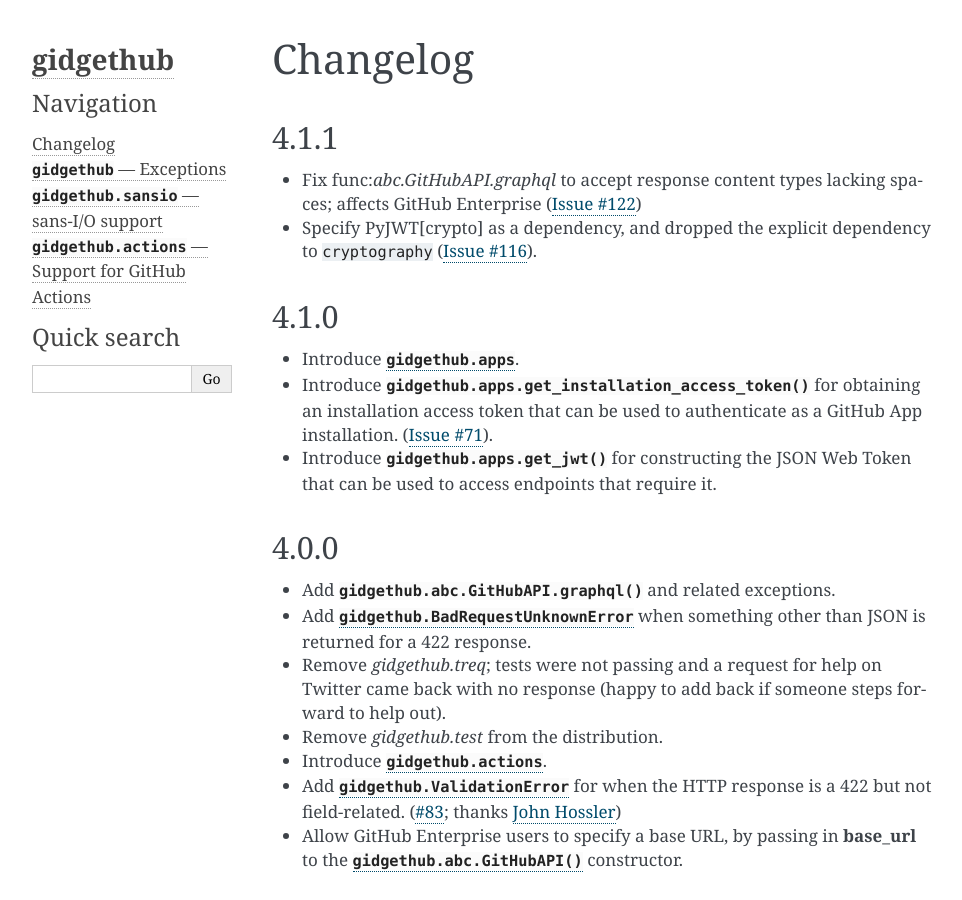
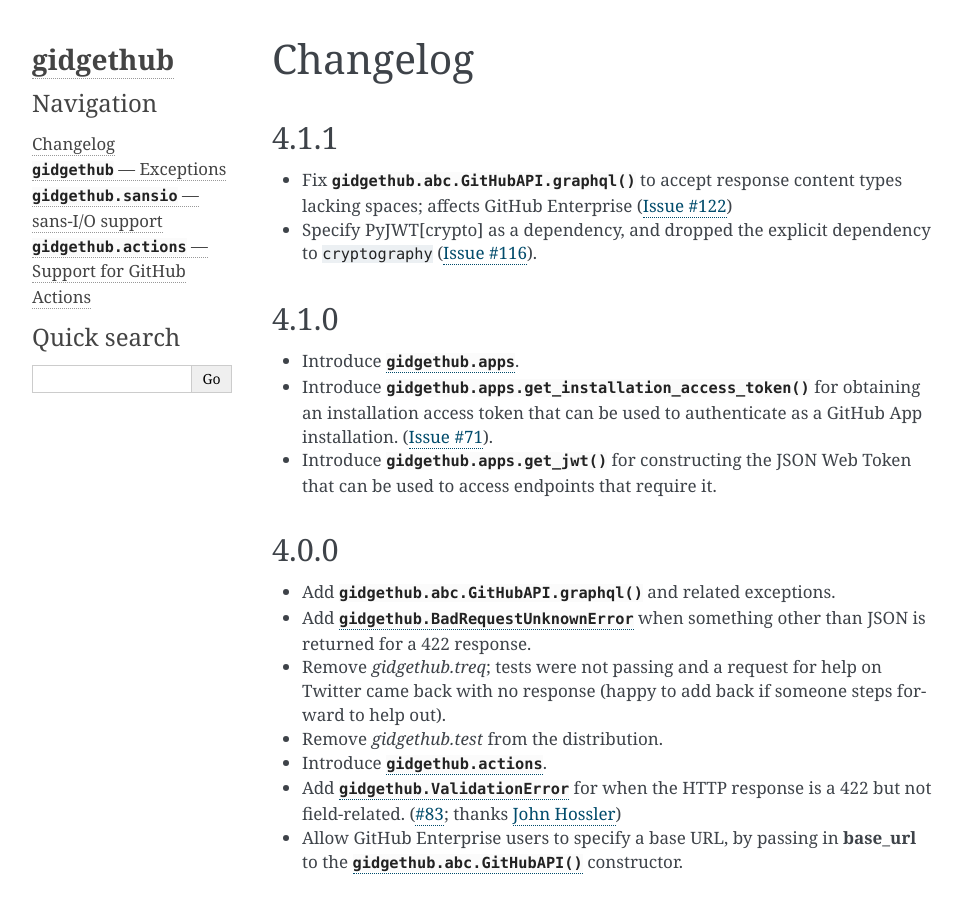
Before and after one commit to gidgethub/gidgethub, a Sphinx documentation site: the page built from docs/changelog.rst, in a window 1280 px wide and 900 px high. Shown: the whole window, without its empty margins (148-1110 px from the left). Built offline with Sphinx 7.4.7, drawn with Linux system fonts in a browser that asks for light colours; pages that are not in the unit, such as notebooks, are missing from menus.

Commit message:
Fix the reference to the GitHubAPI.graphql documentation in the changelog (#130)
It was missing a colon at the front of `:func:`
I've changed it to :meth:`gidgethub.abc.GitHubAPI.graphql` to be consistent with what was written in the previous changelog entry (v4.0.0)

```diff
--- a/docs/changelog.rst
+++ b/docs/changelog.rst
@@ -4,7 +4,7 @@
 4.1.1
 -----
 
-- Fix func:`abc.GitHubAPI.graphql` to accept response content types lacking
+- Fix :meth:`gidgethub.abc.GitHubAPI.graphql` to accept response content types lacking
   spaces; affects GitHub Enterprise
   (`Issue #122 <https://github.com/brettcannon/gidgethub/pull/122>`_)
 
```
